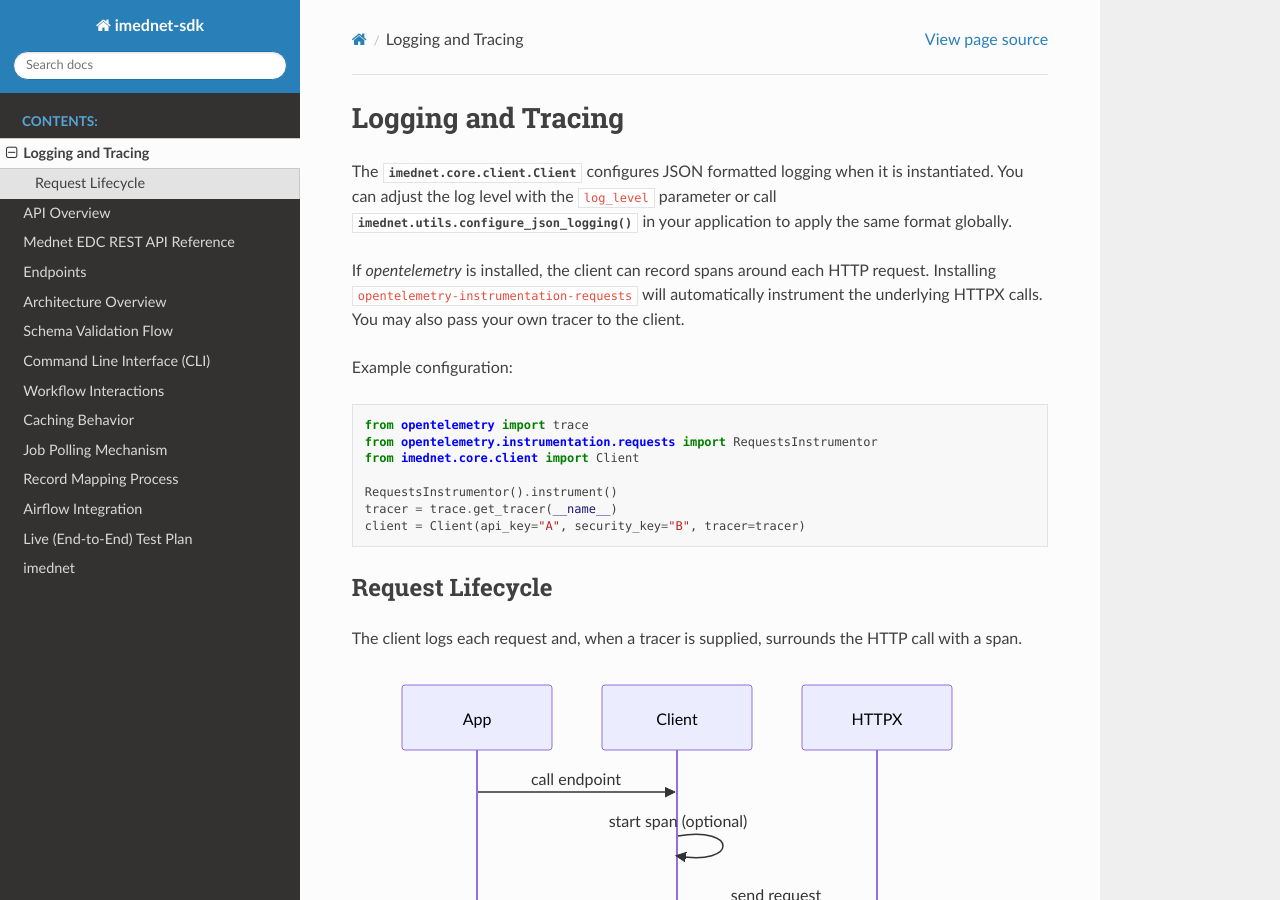
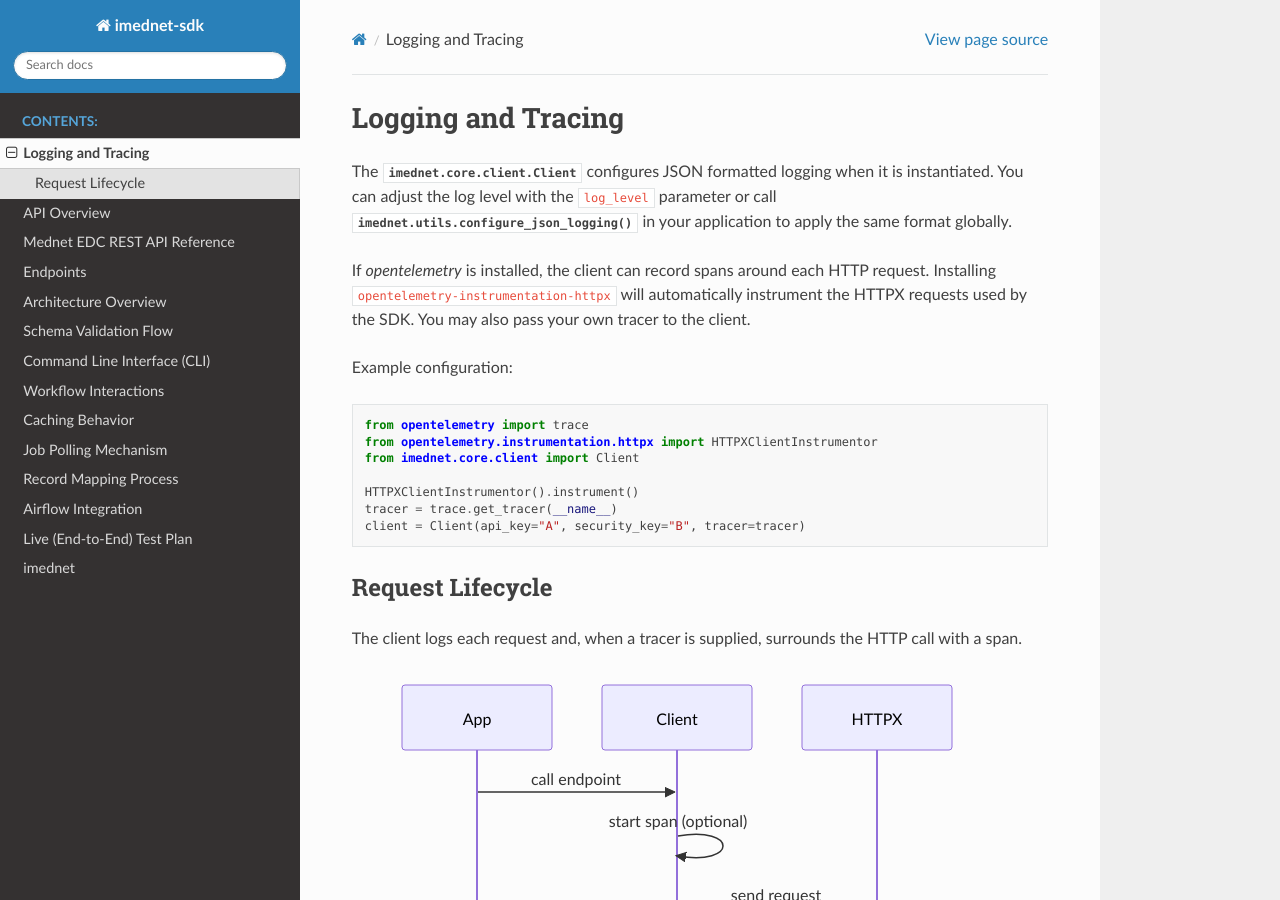
Before and after one commit to fderuiter/imednet-python-sdk, a Sphinx documentation site: the page built from docs/logging_and_tracing.rst, in a window 1280 px wide and 900 px high. Built offline with Sphinx 7.4.7 and the Read the Docs theme 3.1.0, drawn with Linux system fonts in a browser that asks for light colours; pages that are not in the unit, such as notebooks, are missing from menus.

Commit message:
docs: update opentelemetry instructions (#288)

```diff
--- a/docs/logging_and_tracing.rst
+++ b/docs/logging_and_tracing.rst
@@ -7,17 +7,17 @@ call :func:`imednet.utils.configure_json_logging` in your application to apply t
 same format globally.
 
 If `opentelemetry` is installed, the client can record spans around each HTTP
-request. Installing ``opentelemetry-instrumentation-requests`` will automatically
-instrument the underlying HTTPX calls. You may also pass your own tracer to the
-client.
+request. Installing ``opentelemetry-instrumentation-httpx`` will automatically
+instrument the HTTPX requests used by the SDK. You may also pass your own
+tracer to the client.
 
 Example configuration::
 
    from opentelemetry import trace
-   from opentelemetry.instrumentation.requests import RequestsInstrumentor
+   from opentelemetry.instrumentation.httpx import HTTPXClientInstrumentor
    from imednet.core.client import Client
 
-   RequestsInstrumentor().instrument()
+   HTTPXClientInstrumentor().instrument()
    tracer = trace.get_tracer(__name__)
    client = Client(api_key="A", security_key="B", tracer=tracer)
 
```
Also changed, not shown: docs/imednet.core.rst (+4 -3 lines).
